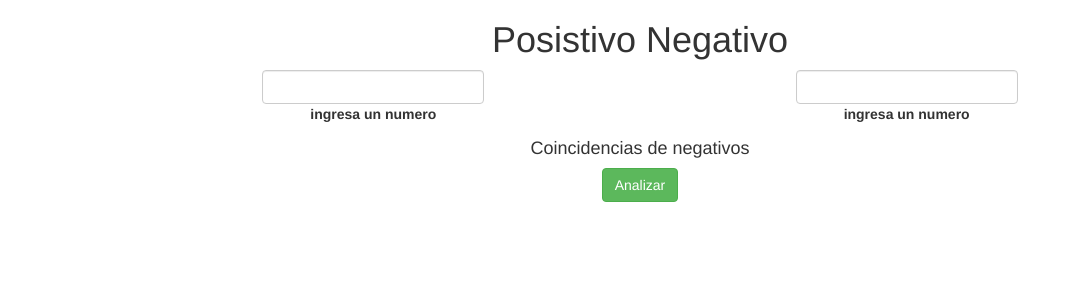
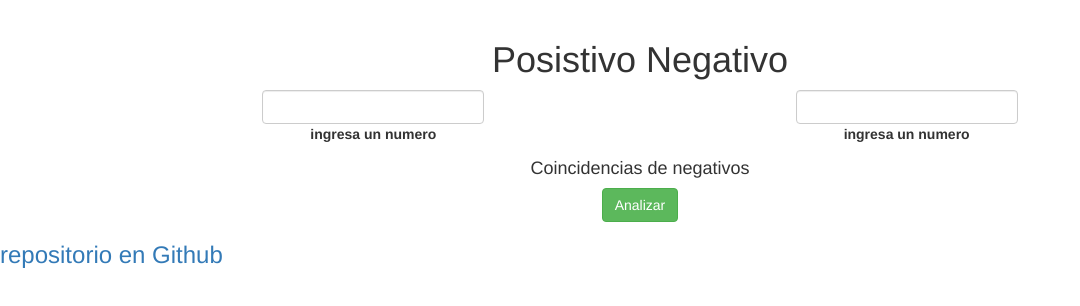
Before and after one commit to gabdelc/posNeg, a plain HTML site: page index.html in a window 1280 px wide. Shown: the whole page, without its empty margins (0-1080 px from the left). Drawn offline with nearby package versions, Linux system fonts and the light colour scheme.

Commit message:
add link

```diff
--- a/index.html
+++ b/index.html
@@ -30,6 +30,11 @@
 		    <h1 id="salida"></h1>
 		</div>
 	</div>
+	<footer>
+	   <h3>
+	    <a href="https://github.com/gabdelc/posNeg"> repositorio en Github</a>
+	    </h3>
+	</footer>
 </body>
 <script src="main.js"></script>
 </html>
```
